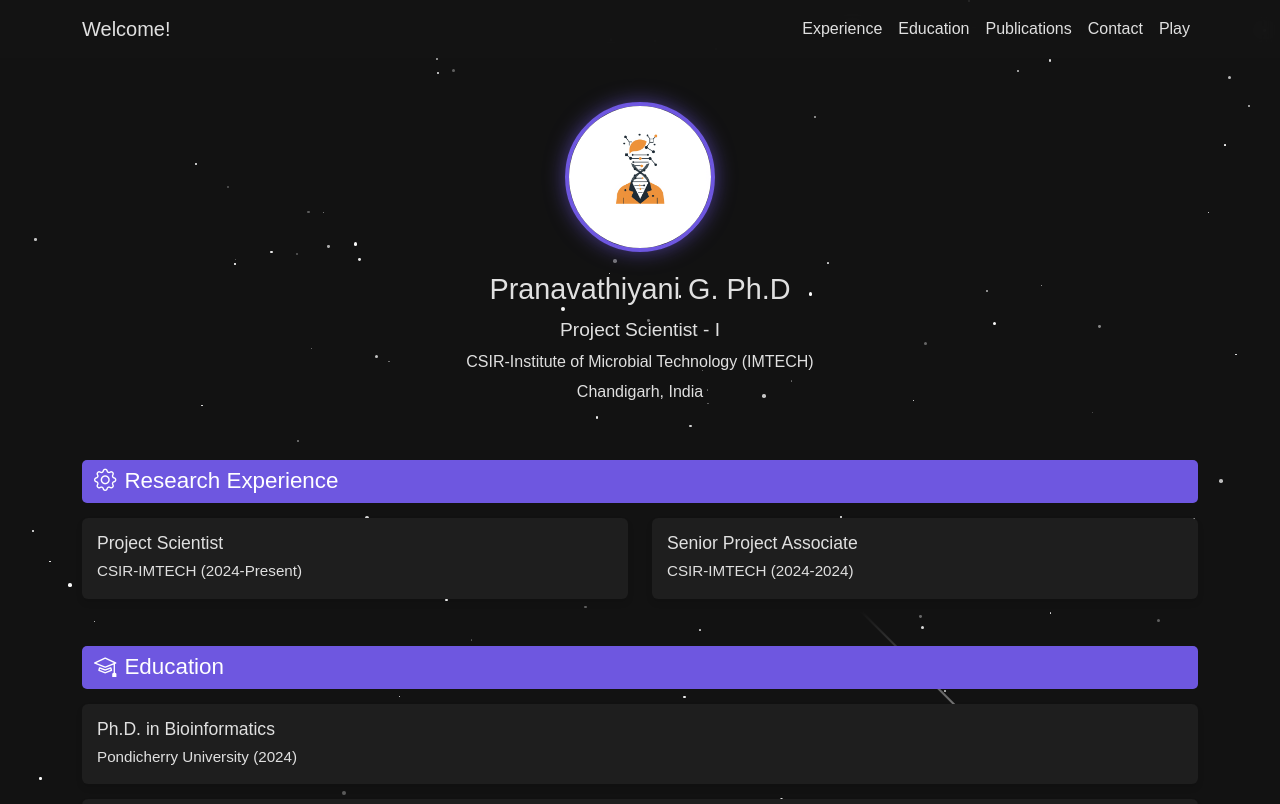
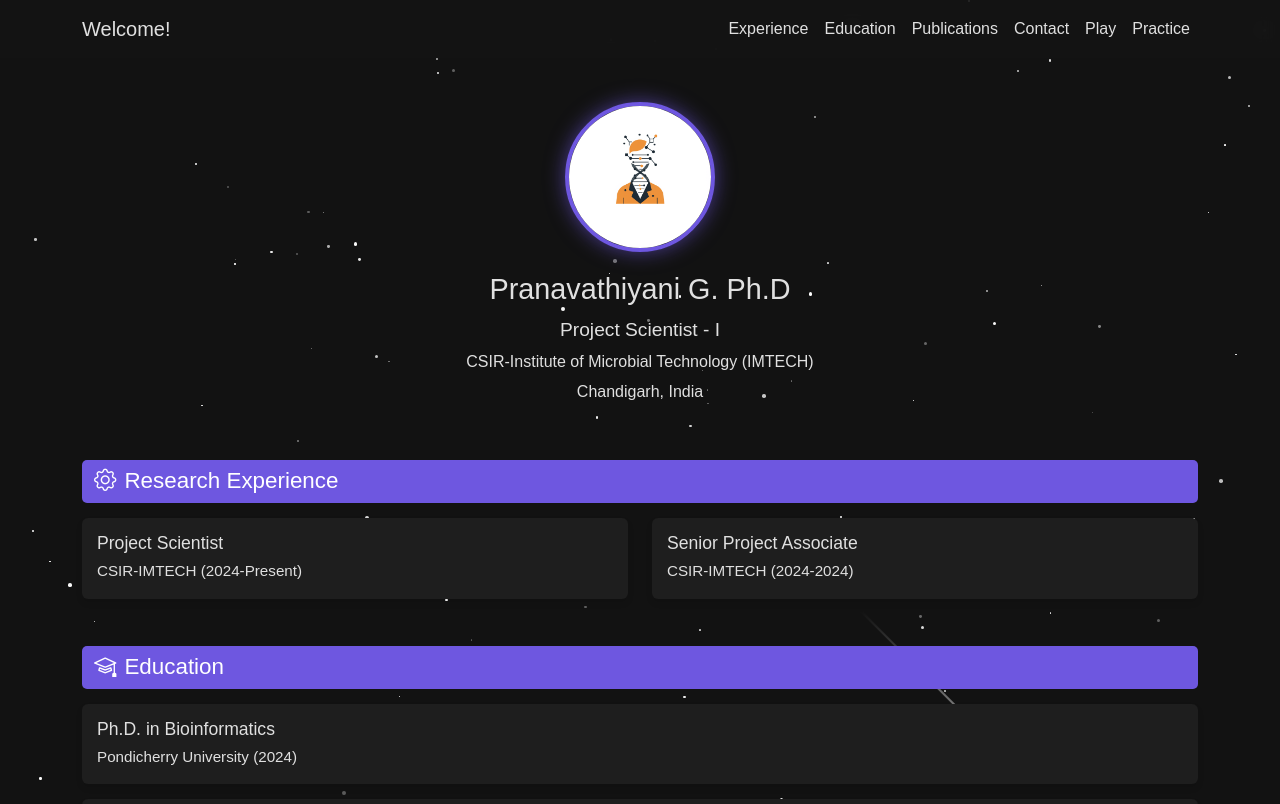
Before and after one commit to pranavathiyani/pranavathiyani.github.io, a website: page index.html in a window 1280 px wide. Shown: the top 804 px of the page. Drawn offline with nearby package versions, Linux system fonts and the light colour scheme.

Commit message:
Update index.html

```diff
--- a/index.html
+++ b/index.html
@@ -241,6 +241,7 @@
                     <li class="nav-item"><a class="nav-link" href="#publications">Publications</a></li>
                     <li class="nav-item"><a class="nav-link" href="#contact">Contact</a></li>
                     <li class="nav-item"><a class="nav-link" href="game.html">Play</a></li>
+                     <li class="nav-item"><a class="nav-link" href="questions.html">Practice</a></li>
                 </ul>
             </div>
         </div>
```
